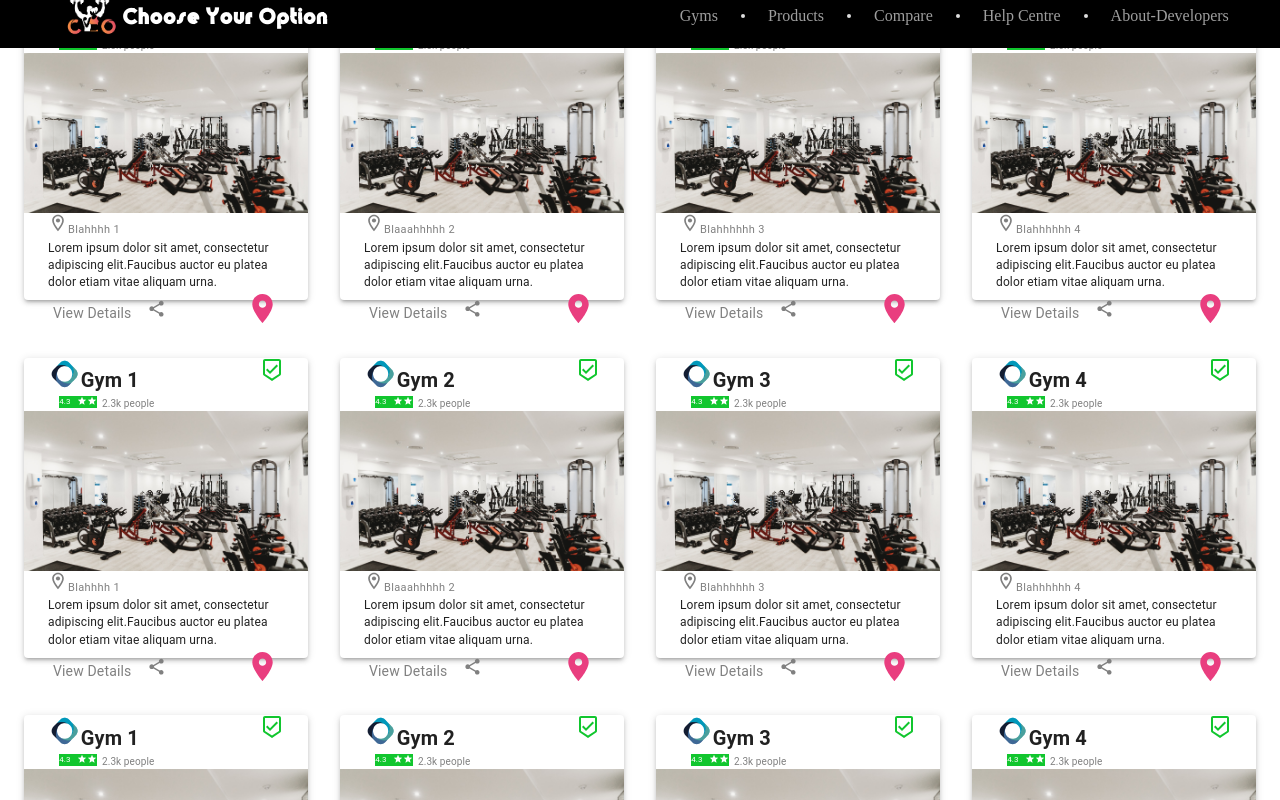
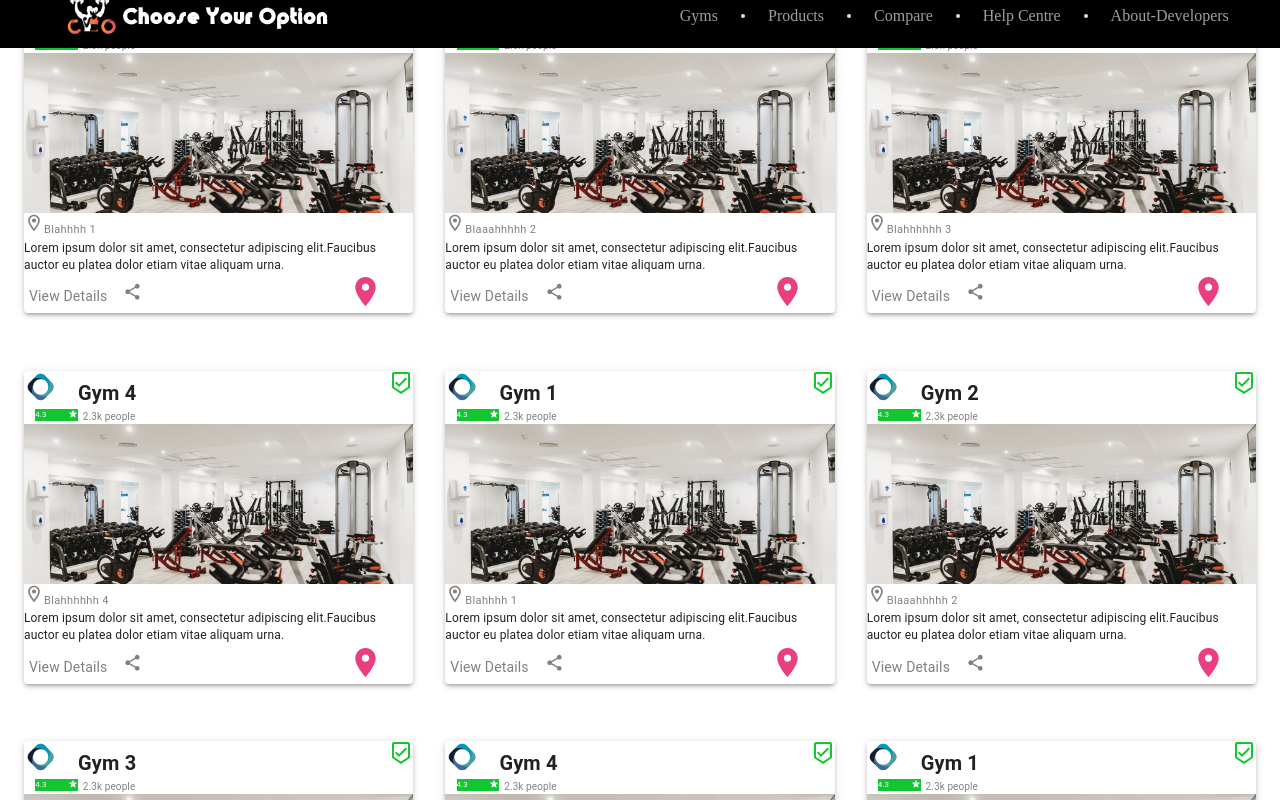
Before and after one commit to Dv2204/Cyo-Web, a React (Create React App) app in the folder client/: page / in a window 1280 px wide. Shown: the top 800 px of the page. Built offline with nearby package versions, Linux system fonts and the light colour scheme.

Commit message:
cards responsive merged

```diff
--- a/client/src/components/cards/Cards.js
+++ b/client/src/components/cards/Cards.js
@@ -66,52 +66,51 @@ const Cards = () => {
     return(
         <>
         {GymList.map((item, index) => (
-            <Grid item lg={3}>
+            <Grid item lg={4} md={4}>
             <Paper elevation={3} className={classes.paperNormal}>
-        <Container fixed>
-            <Grid container >
-            <Grid item lg={10}>
             <Grid container>
-                <Grid item lg={2} >
+            <Grid item lg={12} md={12} >
+                <Grid container  className={classes.row}>
+                <Grid item lg={10} md={10} >
+            <Grid container>
+                <Grid item lg={2} md={2} >
                 <Avatar src={head} alt="Profile" className={classes.small}/ >
                 </Grid>
-                <Grid item lg={10}>
+                <Grid item lg={10} md={10}>
                 <Typography variant="h6" className={classes.title}>  {item.name} </Typography>
                 </Grid>
             </Grid>
                <Grid container>
-                   <Grid item lg={3}>
+                   <Grid item lg={2} md={2}>
                    <Typography className={classes.rating}>4.3
-                    <StarIcon className={classes.ratingIcon}/>
                     <StarIcon className={classes.ratingIcon}/>
                    </Typography>
                    </Grid>
-                   <Grid item lg={9}>
+                   <Grid item lg={10} md={10}>
                    <Typography className={classes.count}>2.3k people</Typography>
                    </Grid>
                </Grid>
               </Grid>
-              <Grid item lg={2}>
+              <Grid item lg={2} md={2}>
                   <BeenhereOutlinedIcon style={{color: '#11C62E', float: 'right'}}/>
               </Grid>
+                </Grid>
             </Grid>
-            </Container>
             <Grid container justify="center" spacing={0}>
-                <Grid item lg={12}>
+                <Grid item lg={12} md={12}>
                   <Avatar src={pic} alt="Profile" variant="square" style={{width: '100%', height: '20vh'}} />
                 </Grid>
             </Grid>
-            <Container fixed>
-                <Grid container>
-                    <Grid item lg={12}>
+                <Grid container className={classes.row}>
+                    <Grid item lg={12} md={12}>
                         <Typography variant="caption" className={classes.location}>
                         <LocationOnOutlinedIcon fontSize="small" />
                             {item.location}
                         </Typography>
                     </Grid>
                 </Grid>
-                <Grid container>
-                    <Grid item lg={12}>
+                <Grid container  className={classes.row}>
+                    <Grid item lg={12} md={12}>
                         <Typography variant="body2" className={classes.body} >
                         Lorem ipsum dolor sit amet,
                          consectetur adipiscing elit.Faucibus auctor eu platea
@@ -119,21 +118,18 @@ const Cards = () => {
                         </Typography>
                     </Grid>
                 </Grid>
-                <Grid container>
-                    <Grid item lg={10}>
+                <Grid container className={classes.row}>
+                    <Grid item lg={10} md={10}>
                         <Typography variant="body2" className={classes.details}>
                             View Details
                             <ShareIcon style={{fontSize: '19px', marginLeft: '1rem', paddingTop: '0.2rem'}}  />
                         </Typography>
                     </Grid>
-                    {/* <Grid item lg={2} style={{borderRadius: '50%', backgroundColor: '#E93E7F'}}>
-                    <LocationOnOutlinedIcon className={classes.locationicon} />
-                    </Grid> */}
-                    <Grid item lg={2}>
+                    <Grid item lg={2} md={2}>
                             <LocationOnIcon fontSize="large" style={{color: '#E93E7F'}} />
                     </Grid>
                 </Grid>
-            </Container>
+            </Grid>
         </Paper>
         </Grid>
         ))}
--- a/client/src/components/cards/CardsStyles.js
+++ b/client/src/components/cards/CardsStyles.js
@@ -2,7 +2,7 @@ import { makeStyles } from "@material-ui/core/styles";
 
 export const useStyles = makeStyles((theme) => ({
     paperNormal: {
-       height: "300px",
+       //height: "300px",
       marginBottom: '1.6rem',
         // borderTop: "8px solid #3f51b5",
         "&:hover": {
@@ -60,7 +60,10 @@ export const useStyles = makeStyles((theme) => ({
         color: 'grey',
         backgroundColor: '#fff',
         paddingLeft: '0.3rem'
-    }
+    },
+    // row: {
+    //     padding: '8px'
+    // }
     // icon: {
 
     // }
```
